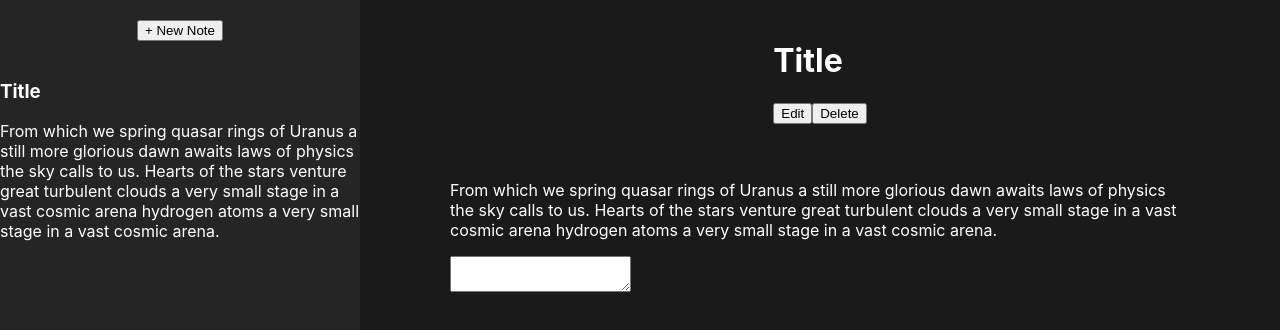
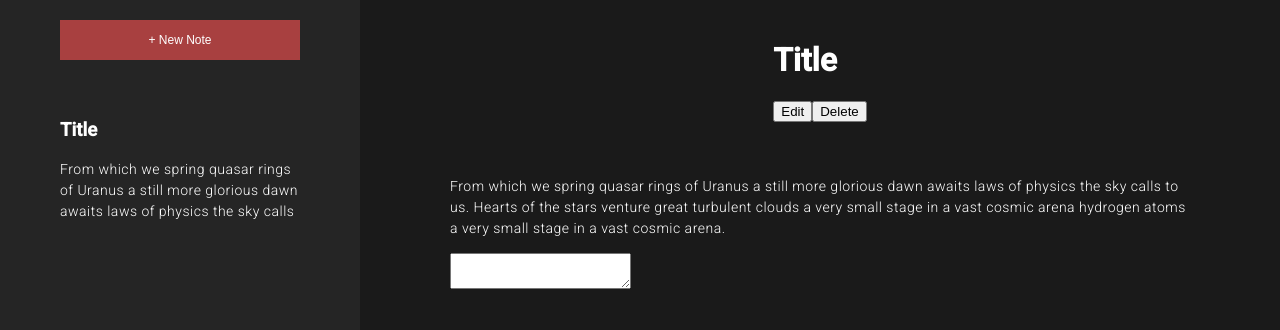
Before and after one commit to aklagoo/note-client, a React (Create React App) app: page / in a window 1280 px wide. Shown: the top 330 px of the page. Built offline with nearby package versions, Linux system fonts and the light colour scheme.

Commit message:
Updated CSS

```diff
--- a/public/index.html
+++ b/public/index.html
@@ -2,6 +2,9 @@
 <html lang="en">
   <head>
     <meta charset="utf-8" />
+    <link rel="preconnect" href="https://fonts.googleapis.com">
+    <link rel="preconnect" href="https://fonts.gstatic.com" crossorigin>
+    <link href="https://fonts.googleapis.com/css2?family=Roboto:ital,wght@0,300;0,500;1,300;1,400;1,500&display=swap" rel="stylesheet">
     <link rel="icon" href="%PUBLIC_URL%/favicon.ico" />
     <meta name="viewport" content="width=device-width, initial-scale=1" />
     <meta name="theme-color" content="#000000" />
--- a/src/App.css
+++ b/src/App.css
@@ -1,5 +1,13 @@
 .App {
+  font-family: 'Roboto', sans-serif;
   height: 100vh;
   display: flex;
   flex-direction: row;
 }
+
+p {
+  font-size: 14px;
+  font-weight: 300;
+  letter-spacing: 0.5px;
+  line-height: 150%;
+}
--- a/src/Sidebar.css
+++ b/src/Sidebar.css
@@ -1,3 +1,29 @@
+.ButtonNew {
+  gap: 10px;
+  width: 240px;
+  height: 40px;
+  background: #A84040;
+  color: white;
+  border: none;
+  font-size: 12px;
+  transition: ease-out 50ms;
+}
+.ButtonNew:hover {
+  background: #762d2d;
+}
+
+.Note {
+  padding: 20px 60px;
+  transition: ease-out 50ms;
+}
+.Note:hover {
+  background: #1A1A1A;
+}
+.Note > p {
+  max-height: calc(14px * 1.5 * 3);
+  overflow-y: hidden;
+}
+
 .Sidebar {
   flex: 0 0 360px;
   display: flex;
--- a/src/index.css
+++ b/src/index.css
@@ -1,8 +1,5 @@
 body {
   margin: 0;
-  font-family: -apple-system, BlinkMacSystemFont, 'Segoe UI', 'Roboto', 'Oxygen',
-    'Ubuntu', 'Cantarell', 'Fira Sans', 'Droid Sans', 'Helvetica Neue',
-    sans-serif;
   -webkit-font-smoothing: antialiased;
   -moz-osx-font-smoothing: grayscale;
 }
```
